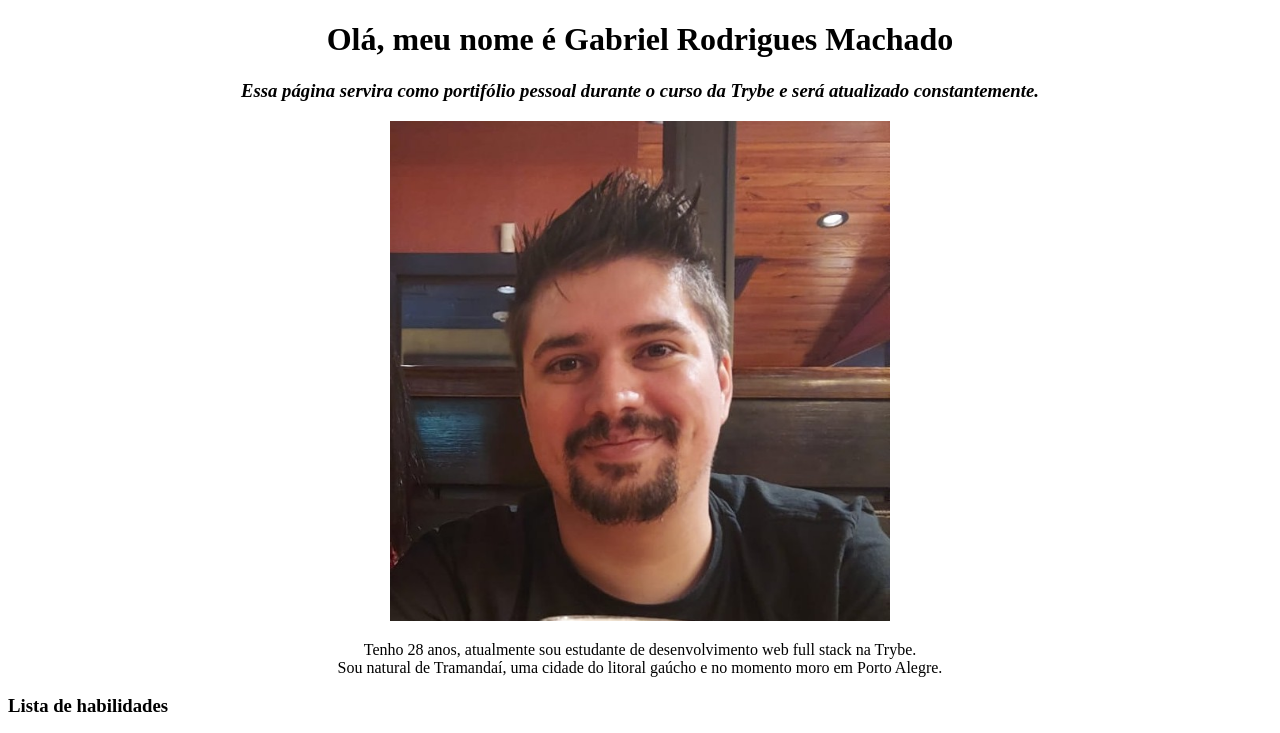
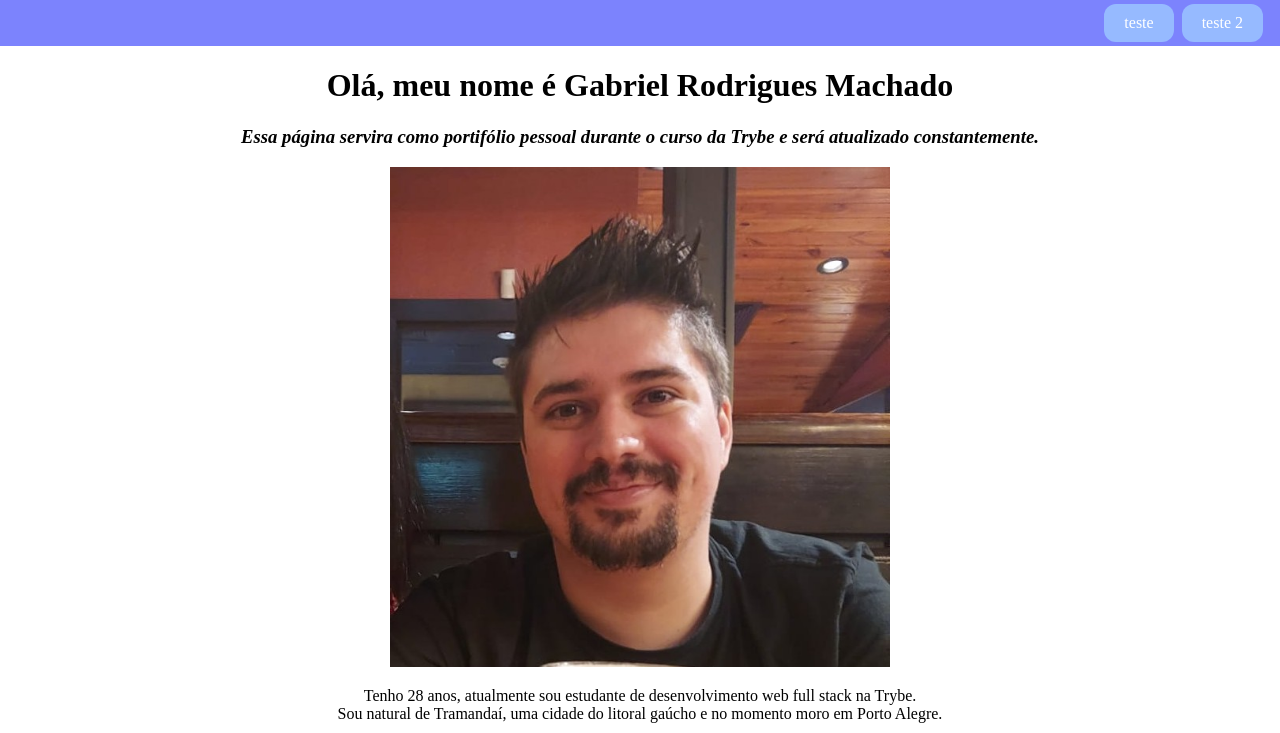
Before and after one commit to GabrielRodriguesMachado/GabrielRodriguesMachado.github.io, a plain HTML site: page index.html in a window 1280 px wide. Shown: the top 733 px of the page. Drawn offline with Linux system fonts and the light colour scheme.

Commit message:
criados os botões e o cabeçalho

```diff
--- a/index.html
+++ b/index.html
@@ -3,9 +3,16 @@
   <head>
     <meta charset="UTF-8" />
     <title>Portifólio</title>
-    <link rel="stylesheet" href="style.css">
+    <link rel="stylesheet" href="style.css" />
   </head>
   <body>
+    <header>
+      <nav>
+        <a href="" class="botoes">teste</a>
+        <a href="" class="botoes">teste 2</a>
+      </nav>
+    </header>
+
     <div>
       <h1>Olá, meu nome é Gabriel Rodrigues Machado</h1>
 
--- a/style.css
+++ b/style.css
@@ -1,3 +1,30 @@
 div {
     text-align: center;
 }
+
+header {
+    text-align-last: right;
+    background-color: #7C83FD;
+    margin: 0px;
+}
+
+body {
+    margin: 0px;
+}
+
+.botoes {
+    color: white;
+    background-color: #96BAFF;
+    text-align: center;
+    text-decoration: none;
+    padding: 10px 20px;
+    font-size: 16px;
+    display: inline-block;
+    margin: 4px 2px;
+    border-radius: 12px;
+}
+
+/* cria o espaçamento no entre os botões e o final da head */
+nav {
+    padding-right: 15px;
+}
```
